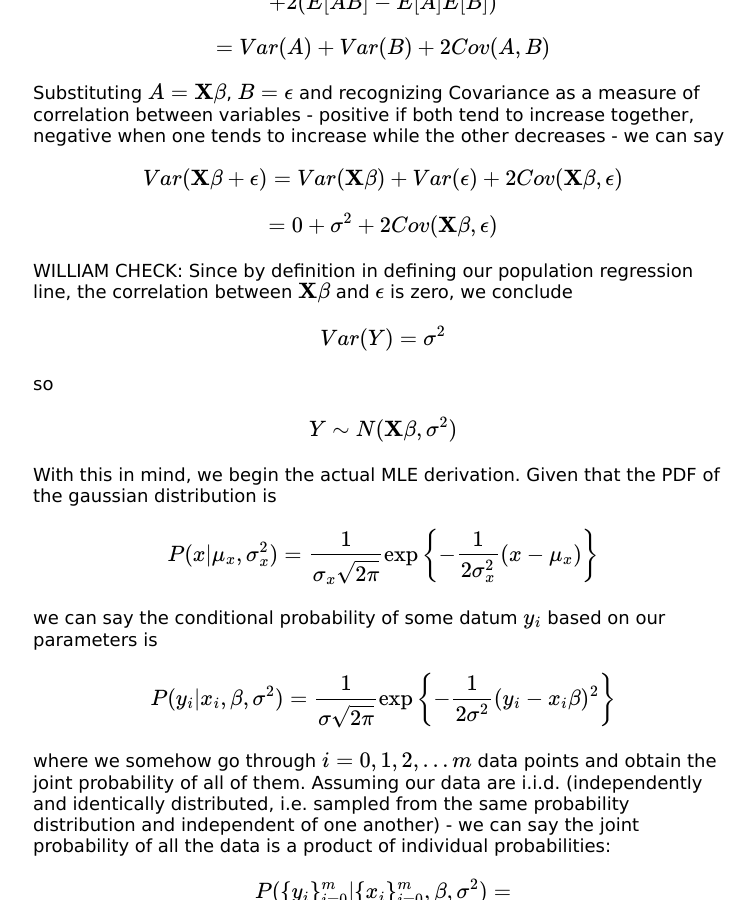
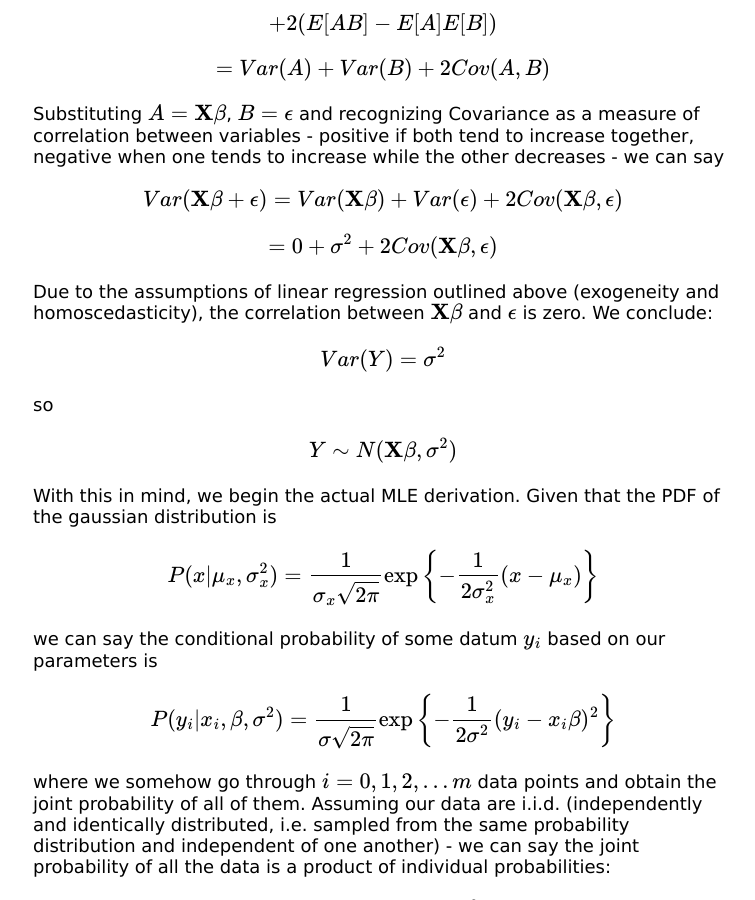
Before and after one commit to robinovitch61/robinovitch61.github.io, a Jekyll site: the page built from _posts/2019-10-18-linear-regression-theory.html, in a window 1280 px wide and 900 px high, scrolled down 11234 px. Shown: the whole window, without its empty margins (257-1012 px from the left). Built offline with Jekyll 4.4.1, drawn with Linux system fonts in a browser that asks for light colours; some of the changed text lies outside the part shown.

Commit message:
minor updates to linreg

```diff
--- a/_posts/2019-10-18-linear-regression-theory.html
+++ b/_posts/2019-10-18-linear-regression-theory.html
@@ -205,7 +205,7 @@ layout: post
     <div class="block-math">\[ Var(\mathbf{X}\beta + \epsilon) = Var(\mathbf{X}\beta) + Var(\epsilon) + 2Cov(\mathbf{X}\beta, \epsilon) \]</div>
     <div class="block-math">\[ = 0 + \sigma^2 + 2Cov(\mathbf{X}\beta, \epsilon) \]</div>
 
-    WILLIAM CHECK: Since by definition in defining our population regression line, the correlation between \(\mathbf{X}\beta\) and \(\epsilon\) is zero, we conclude
+   Due to the assumptions of linear regression outlined above (exogeneity and homoscedasticity), the correlation between \(\mathbf{X}\beta\) and \(\epsilon\) is zero. We conclude:
     <div class="block-math">\[ Var(Y) = \sigma^2 \]</div>
 
     so
@@ -264,7 +264,7 @@ layout: post
 <!-- Confidence Bounds -->
 <h2>Confidence in Estimated Parameters</h2>
 
-<p>INSERT JUSTIFICATION FOR SEARCHING FOR UNBIASED sigma^2 AND VARIANCE OF BETA HERE.</p>
+<p>(Insert justification for searching for unbiased sigma^2 and variance of beta in the first place here)</p>
 
 <p>
     Unfortunately, the MLE variance is actually a biased estimate of the population variance, i.e. \( E[\sigma^{2MLE}] \neq \sigma^2 \)! For a discussion around this and empirical proof, see <a href="/2019-10-25-statistical-bias.html">here</a>.
```
Also changed, not shown: other parts of _posts/2019-10-18-linear-regression-theory.html (+3 -3 lines).
